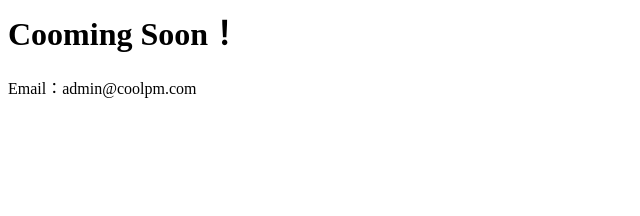
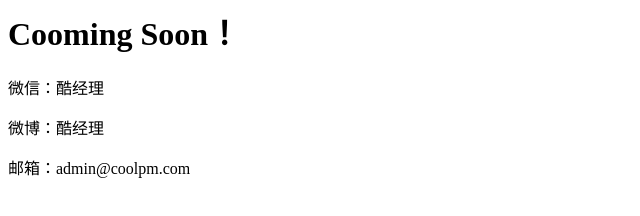
Before and after one commit to finn-web/finn-web.github.io, a plain HTML site: page index.html in a window 1280 px wide. Shown: the whole page, without its empty margins (0-640 px from the left). Drawn offline with Linux system fonts and the light colour scheme.

Commit message:
Update index.html

```diff
--- a/index.html
+++ b/index.html
@@ -4,7 +4,9 @@
 
 <h1>Cooming Soon！</h1>
 
-<p>Email：admin@coolpm.com</p>
+<p>微信：酷经理</p>
+<p>微博：酷经理</p>
+<p>邮箱：admin@coolpm.com</p>
 
 </body>
 </html>
```
